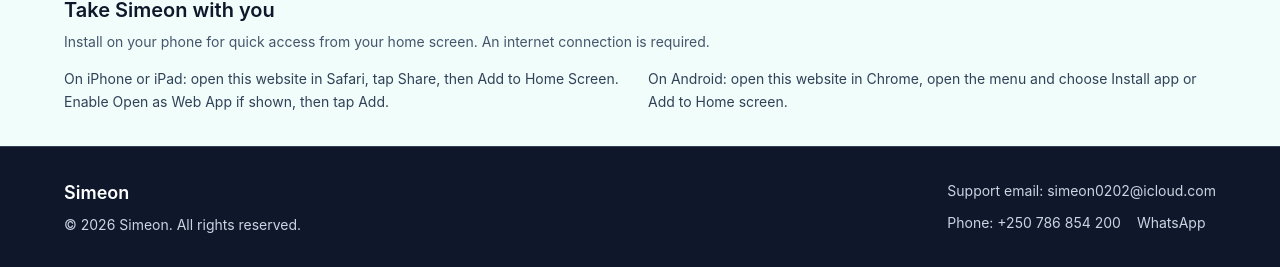
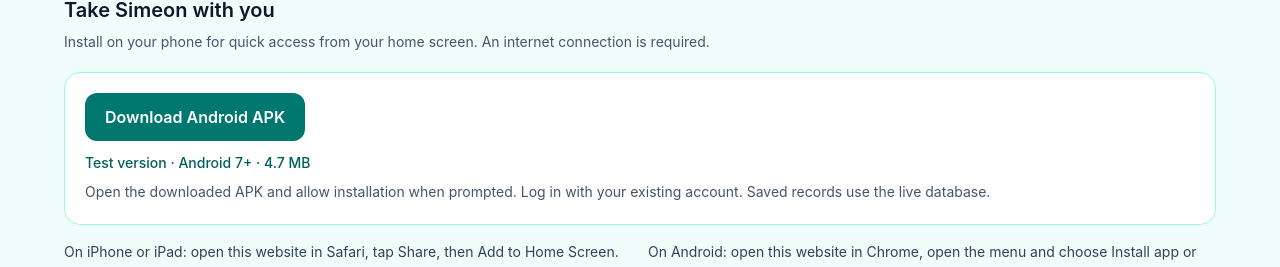
Before and after one commit to simeon6969/simeon-ai-technician, a React (Vite) app in the folder frontend/: page / in a window 1280 px wide. Shown: the part 1768-2035 px from the top of the page. Built offline with nearby package versions, Linux system fonts and the light colour scheme; no server answers.

Commit message:
Add Android APK download to website install section

```diff
--- a/frontend/src/InstallApp.jsx
+++ b/frontend/src/InstallApp.jsx
@@ -1,5 +1,13 @@
 import { useEffect, useState } from 'react'
 import { useLanguage } from './language'
+
+const androidApkUrl = 'https://github.com/simeon6969/simeon-ai-technician/releases/download/android-test-2/Simeon-test.apk'
+const androidCopy = {
+  en: ['Download Android APK', 'Test version · Android 7+ · 4.7 MB', 'Open the downloaded APK and allow installation when prompted. Log in with your existing account. Saved records use the live database.'],
+  rw: ['Kuramo APK ya Android', 'Verisiyo yo kugerageza · Android 7+ · 4.7 MB', 'Fungura APK wakuyemo, wemere kuyishyiramo igihe ubisabwe. Injira ukoresheje konti usanzwe ufite. Ibyo ubika bijya mu bubiko busanzwe bw’amakuru.'],
+  fr: ['Télécharger l’APK Android', 'Version de test · Android 7+ · 4,7 Mo', 'Ouvrez l’APK téléchargé et autorisez son installation lorsque cela est demandé. Connectez-vous avec votre compte habituel. Les données enregistrées sont ajoutées à la base réelle.'],
+  sw: ['Pakua APK ya Android', 'Toleo la majaribio · Android 7+ · MB 4.7', 'Fungua APK uliyopakua na uruhusu usakinishaji ukiombwa. Ingia kwa akaunti yako iliyopo. Rekodi unazohifadhi zinaingia kwenye hifadhidata halisi.'],
+}
 
 const copy = {
   en: ['Take Simeon with you', 'Install on your phone for quick access from your home screen. An internet connection is required.', 'Install Simeon', 'On iPhone or iPad: open this website in Safari, tap Share, then Add to Home Screen. Enable Open as Web App if shown, then tap Add.', 'On Android: open this website in Chrome, open the menu and choose Install app or Add to Home screen.', 'Installation is available on the secure (HTTPS) website.', 'If the installation prompt does not appear, use your browser menu.'],
@@ -11,6 +19,7 @@
 export default function InstallApp() {
   const { language } = useLanguage()
   const words = copy[language] || copy.en
+  const androidWords = androidCopy[language] || androidCopy.en
   const [prompt, setPrompt] = useState(null)
   const [installed, setInstalled] = useState(() => window.matchMedia('(display-mode: standalone)').matches || navigator.standalone === true)
   const [busy, setBusy] = useState(false)
@@ -29,10 +38,16 @@
       media.removeEventListener('change', display)
     }
   }, [])
-  if (installed) return null
   return <section id="install-app" className="border-t border-teal-100 bg-teal-50 px-6 py-8">
     <div className="mx-auto max-w-6xl"><h2 className="text-xl font-semibold text-slate-900">{words[0]}</h2><p className="mt-2 text-sm text-slate-600">{words[1]}</p>
-      {prompt && <button disabled={busy} onClick={async () => {
+      <div className="mt-5 rounded-2xl border border-teal-200 bg-white p-5">
+        <a href={androidApkUrl} className="inline-flex rounded-xl bg-teal-700 px-5 py-3 font-semibold text-white hover:bg-teal-800 focus-visible:outline-2 focus-visible:outline-offset-4 focus-visible:outline-teal-700" aria-describedby="android-apk-details">
+          {androidWords[0]}
+        </a>
+        <p id="android-apk-details" className="mt-3 text-sm font-medium text-teal-800">{androidWords[1]}</p>
+        <p className="mt-2 text-sm leading-relaxed text-slate-600">{androidWords[2]}</p>
+      </div>
+      {!installed && prompt && <button disabled={busy} onClick={async () => {
         setBusy(true)
         try { await prompt.prompt(); await prompt.userChoice }
         catch { setFallback(true) }
@@ -40,7 +55,7 @@
       }} className="mt-4 rounded-xl bg-teal-700 px-5 py-3 font-semibold text-white disabled:opacity-50">{words[2]}</button>}
       {fallback && <p role="status" className="mt-3 text-sm">{words[6]}</p>}
       {!window.isSecureContext && <p className="mt-3 text-sm text-amber-800">{words[5]}</p>}
-      <div className="mt-4 grid gap-4 text-sm leading-relaxed text-slate-700 md:grid-cols-2"><p>{words[3]}</p><p>{words[4]}</p></div>
+      {!installed && <div className="mt-4 grid gap-4 text-sm leading-relaxed text-slate-700 md:grid-cols-2"><p>{words[3]}</p><p>{words[4]}</p></div>}
     </div>
   </section>
 }
```
